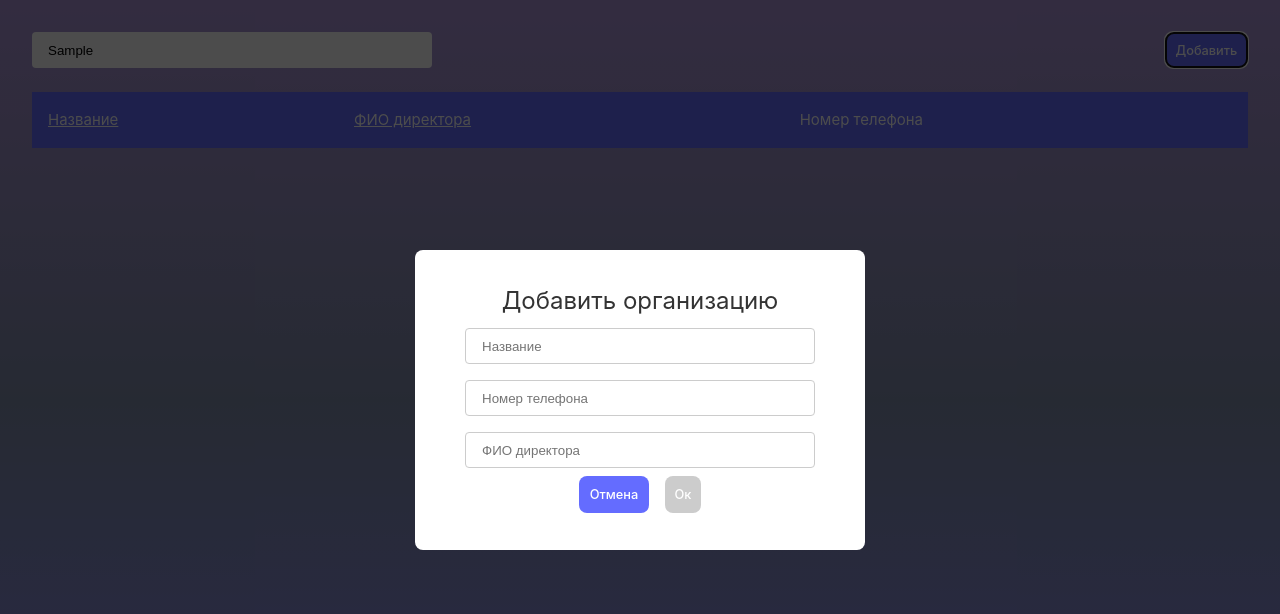
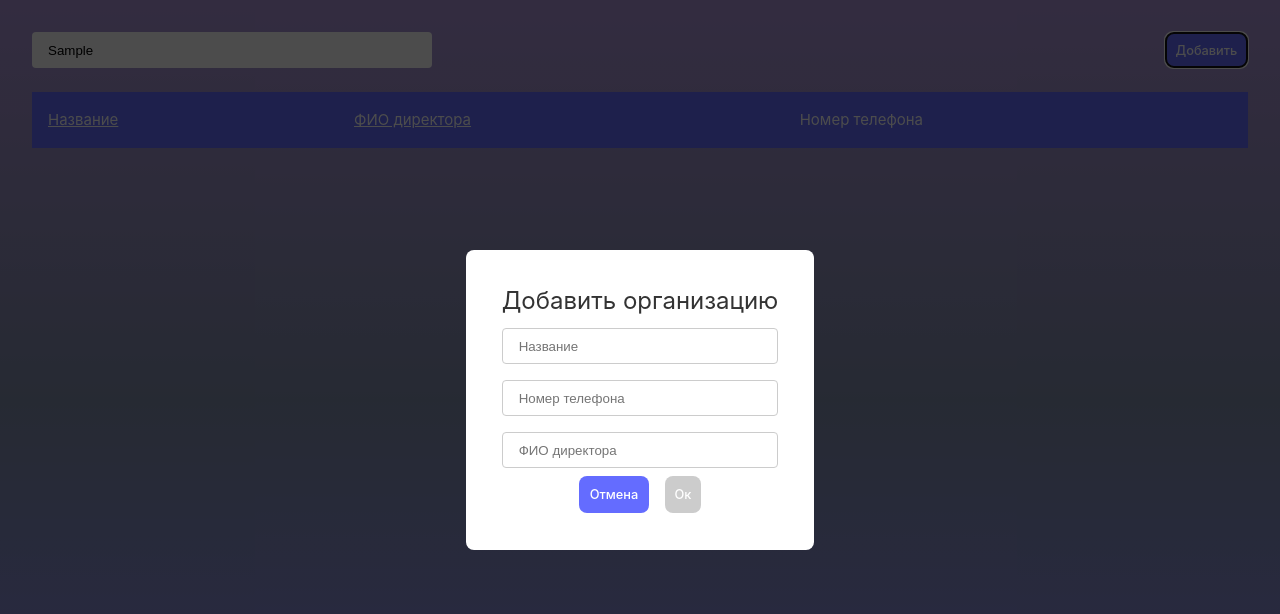
Before and after one commit to OlgaLosikova/organizations-list, a Vue app: page / in a window 1280 px wide. Both pictures are taken after typing "Sample" into the empty fields and a click on the button "Добавить". Shown: the top 614 px of the page. Built offline with nearby package versions, Linux system fonts and the light colour scheme.

Commit message:
fixed adding records

```diff
--- a/src/App.vue
+++ b/src/App.vue
@@ -35,10 +35,8 @@ const closeModal = () => {
   window.isWindowOpened = false;
 };
 const submitHandler = (newOrganization) => {
-  console.log("newOrganization", newOrganization);
   changedOrganizations.value.push(newOrganization);
-  filters.isFiltred &&filtredOrganizations.value.push(newOrganization);
-  console.log("1", changedOrganizations.value);
+  filters.isFiltred && filtredOrganizations.value.push(newOrganization);
   rotatePage();
   checkListLenth();
 };
@@ -64,7 +62,6 @@ const goToFirstPage = () => {
     : (page.disabledNext = true);
 };
 const rotatePage = () => {
-  console.log("filtredOrganizations.value", filtredOrganizations.value);
   organizationsPage.value = (
     filters.isFiltred ? filtredOrganizations.value : changedOrganizations.value
   ).slice(page.itemIndex, page.itemIndex + 10);
@@ -138,9 +135,6 @@ const decrementOrganizations = (id) => {
     (filtredOrganizations.value = filtredOrganizations.value.filter(
       (obj) => obj.id !== id
     ));
-
-  console.log("dec changedOrganizations.value", changedOrganizations.value);
-  console.log("dec filtredOrganizations.value", filtredOrganizations.value);
   rotatePage();
   checkListLenth();
 };
--- a/src/components/AddWindow.vue
+++ b/src/components/AddWindow.vue
@@ -4,7 +4,7 @@ import { onClickOutside } from "@vueuse/core";
 defineProps({
   isOpen: Boolean,
 });
-let organizationId=25;
+let organizationId = 25;
 const newOrganization = reactive({
   name: "",
   company: "",
@@ -41,7 +41,7 @@ const checkFill = () => {
   <div v-if="isOpen" class="modal-background">
     <div class="modal" ref="target">
       <p>Добавить организацию</p>
-      <form>
+      <form class="form" @submit.prevent="onSubmit">
         <div class="input-container">
           <input
             @input="checkFill"
@@ -64,9 +64,9 @@ const checkFill = () => {
           />
         </div>
         <div class="button-wrapper">
-          <button @click="emit('modalClose')" class="modal-button">
+          <button type="button" @click="emit('modalClose')" class="modal-button">
             Отмена</button
-          ><button :disabled="!isFilled" @click="onSubmit" class="modal-button">
+          ><button :disabled="!isFilled" type="submit" class="modal-button">
             Ок
           </button>
         </div>
@@ -80,7 +80,7 @@ const checkFill = () => {
   display: flex;
   position: relative;
   margin: auto;
-  width: 450px;
+  max-width: 95vw;
   height: 300px;
   padding: 32px 36px 32px 36px;
   border-radius: 8px;
@@ -105,7 +105,6 @@ const checkFill = () => {
   font-size: 1.5rem;
 }
 .modal-input {
-  width: 350px;
   height: 36px;
   margin: 0.5rem 0;
   border-radius: 4px;
@@ -116,6 +115,9 @@ const checkFill = () => {
 .modal-button {
   margin: 0 0.5rem;
 }
+.form{
+  width: 100%;
+}
 .input-container {
   display: flex;
   flex-direction: column;
--- a/src/components/TableRow.vue
+++ b/src/components/TableRow.vue
@@ -40,12 +40,19 @@ defineProps({
   right: 10px;
   cursor: pointer;
 }
-@media (max-width: 570px) {
+@media (max-width: 690px) {
   .table-data {
     padding: 0.5rem;
   }
+}
+@media (max-width: 615px) {
   .delete-icon {
     right: 2px;
+    top: 16px;
+  }
+}
+@media (max-width: 570px) {
+  .delete-icon {
     top: 24px;
   }
 }
```
Also changed, not shown: src/components/PaginateOrganizations.vue (+7 -7 lines).
